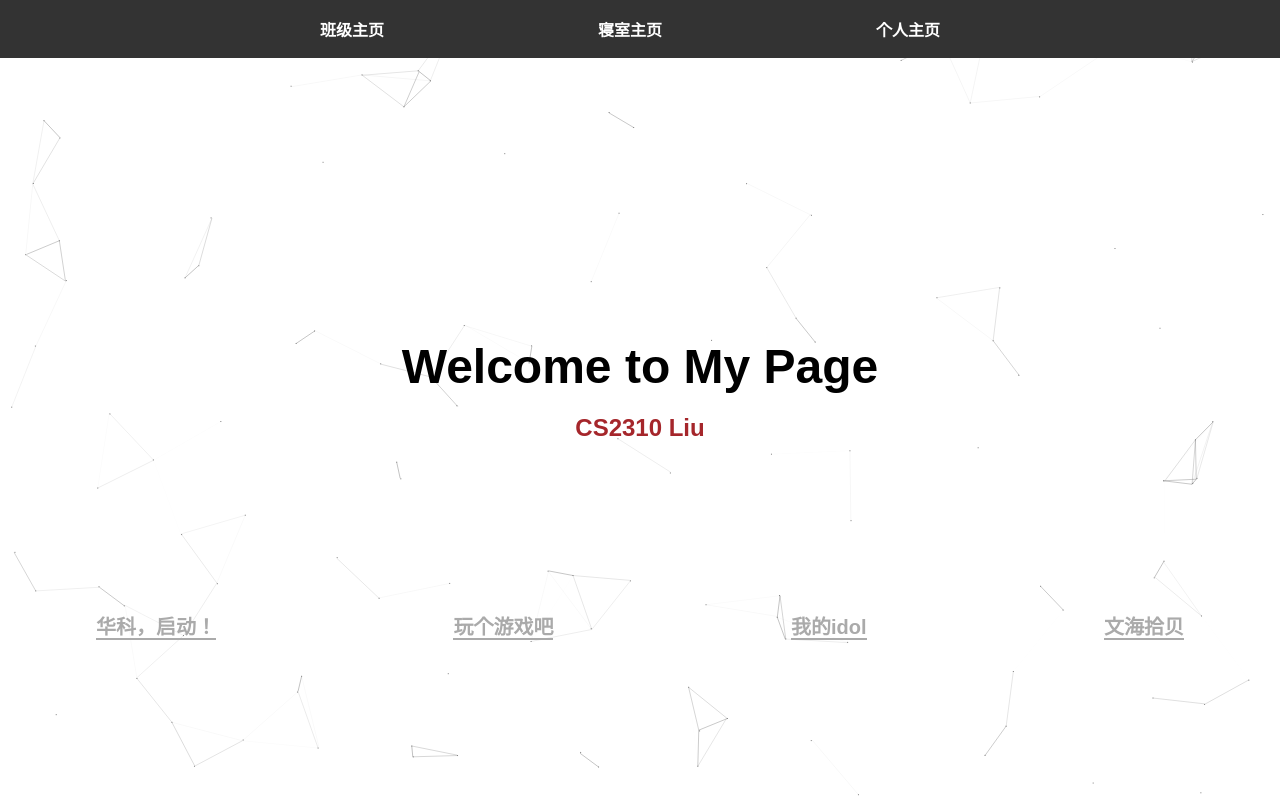
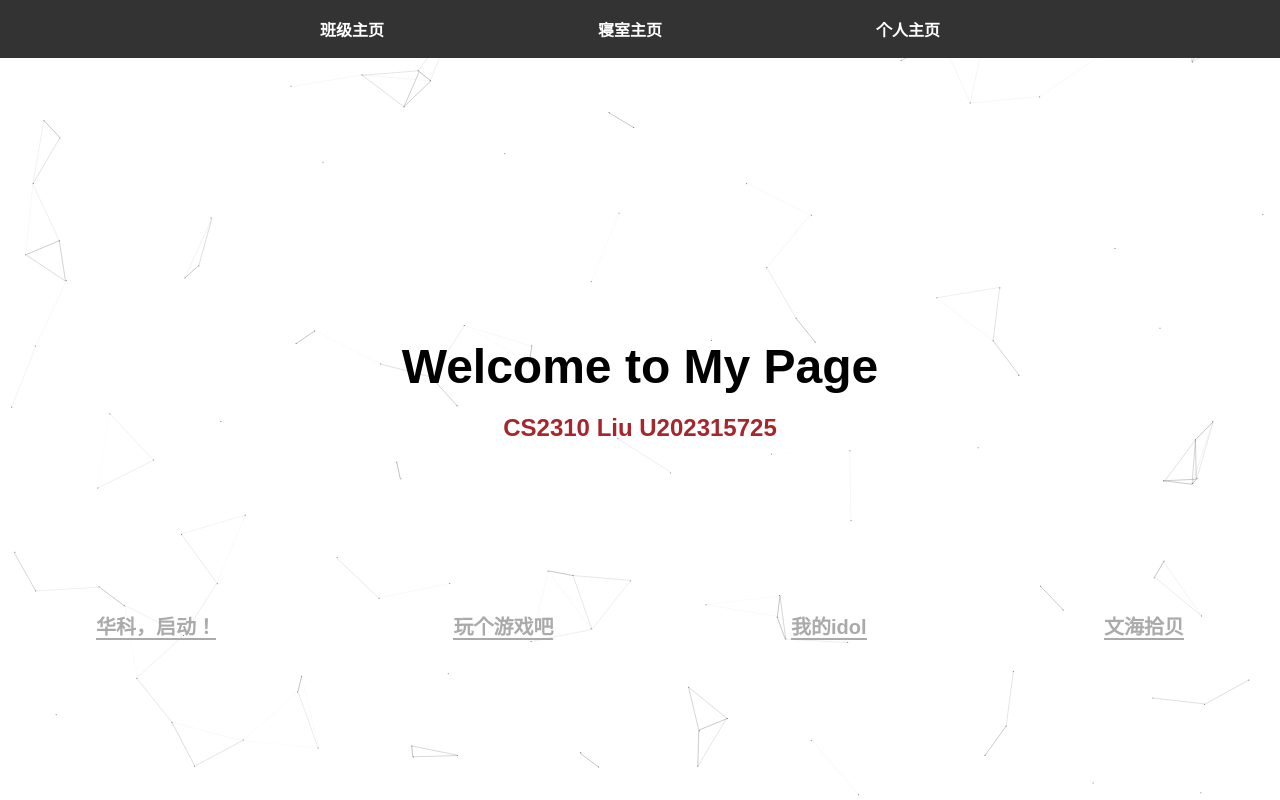
Before and after one commit to Liu6JB/html_homework, a plain HTML site: page index.html in a window 1280 px wide. Drawn offline with Linux system fonts and the light colour scheme.

Commit message:
Update index.html

```diff
--- a/index.html
+++ b/index.html
@@ -23,7 +23,7 @@
                 <h1>Welcome to My Page</h1>
             </div>
             <div class="name">
-                <h2>CS2310 Liu</h2>
+                <h2>CS2310 Liu U202315725</h2>
             </div>
         </div>
     </div>
```
